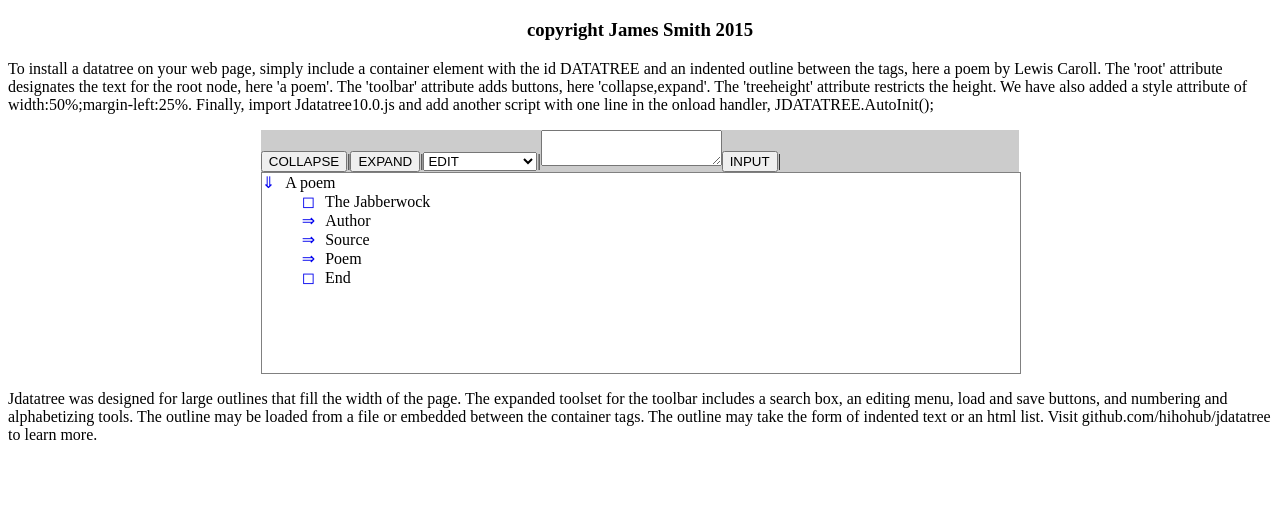
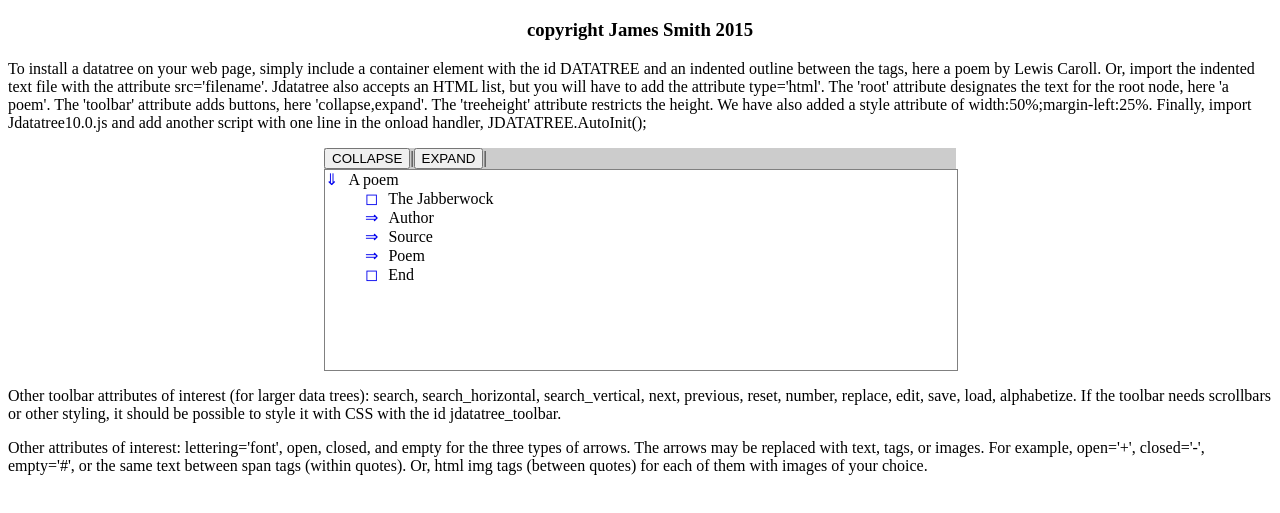
Before and after one commit to hihohub/spacer, a plain HTML site: page index.html in a window 1280 px wide. Shown: the part 61-574 px from the top of the page. Drawn offline with Linux system fonts and the light colour scheme.

Commit message:
rewrote instructions

```diff
--- a/index.html
+++ b/index.html
@@ -13,11 +13,14 @@
 <body>
 <h1 align='center'>JDATATREE</h1>
 <h3 align='center'>copyright James Smith 2015</h3>
-<p>To install a datatree on your web page, simply include a container element with the id DATATREE and an indented outline between the tags, here a poem by Lewis Caroll. The 'root' attribute designates the text for the root node, here 'a poem'. The 'toolbar' attribute adds buttons, here 'collapse,expand'. The 'treeheight' attribute restricts the height. We have also added a style attribute of width:50%;margin-left:25%. Finally, import Jdatatree10.0.js and add another script with one line in the onload handler, JDATATREE.AutoInit();</p>
+<p>To install a datatree on your web page, simply include a container element with the id DATATREE and an indented outline between the tags, here a poem by Lewis Caroll. Or, import the indented text file with the attribute src='filename'. Jdatatree also accepts an HTML list, but you will have to add the attribute type='html'. The 'root' attribute designates the text for the root node, here 'a poem'. The 'toolbar' attribute adds buttons, here 'collapse,expand'. The 'treeheight' attribute restricts the height. We have also added a style attribute of width:50%;margin-left:25%. Finally, import Jdatatree10.0.js and add another script with one line in the onload handler, JDATATREE.AutoInit();</p>
 
-<div id='DATATREE' style='width:60%;margin-left:20%;' root='A poem' toolbar='collapse,expand,edit,input' treeheight='200px' src='./data.txt'>
+<div id='DATATREE' style='width:50%;margin-left:25%;' root='A poem' toolbar='collapse,expand' treeheight='200px' src='./data.txt'>
 </div>
 
-<p>Jdatatree was designed for large outlines that fill the width of the page. The expanded toolset for the toolbar includes a search box, an editing menu, load and save buttons, and numbering and alphabetizing tools. The outline may be loaded from a file or embedded between the container tags. The outline may take the form of indented text or an html list. Visit github.com/hihohub/jdatatree to learn more.</p>
+<p>Other toolbar attributes of interest (for larger data trees): search, search_horizontal, search_vertical, next, previous, reset, number, replace, edit, save, load, alphabetize. If the toolbar needs scrollbars or other styling, it should be possible to style it with CSS with the id jdatatree_toolbar.</p>
+
+<p>Other attributes of interest: lettering='font', open, closed, and empty for the three types of arrows. The arrows may be replaced with text, tags, or images. For example, open='+', closed='-', empty='#', or the same text between span tags (within quotes). Or, html img tags (between quotes) for each of them with images of your choice.</p>
+
 </body>
 </html>
```
